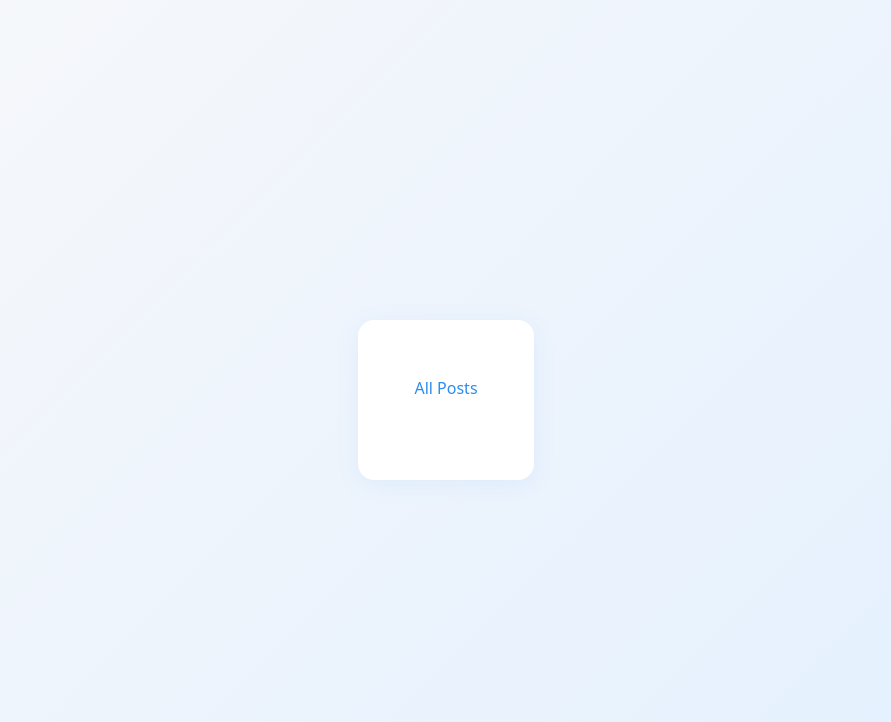
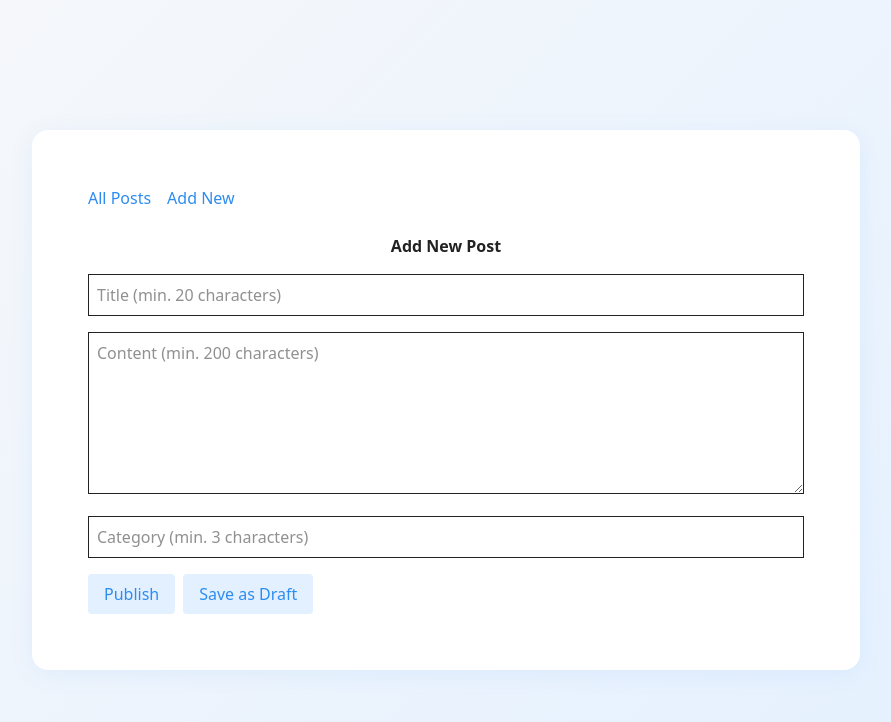
Before and after one commit to ahmadnaufalhakim/sv-fe-test-2023, a React (Vite) app: page /add in a window 1280 px wide. Before the commit this address had no page. Shown: the top 722 px of the page, without its empty margins (194-1085 px from the left). Built offline with nearby package versions, Linux system fonts and the light colour scheme.

Commit message:
feat: add `AddNew` page to create new article

```diff
--- a/src/App.jsx
+++ b/src/App.jsx
@@ -3,6 +3,7 @@ import { BrowserRouter as Router, Routes, Route, Link } from 'react-router-dom'
 import AllPosts from './pages/AllPosts'
 
 import './App.css'
+import AddNew from './pages/AddNew'
 
 const App = () => {
   return (
@@ -11,9 +12,11 @@ const App = () => {
         <div className='p-6'>
           <nav className='flex gap-4 mb-6'>
             <Link to="/">All Posts</Link>
+            <Link to="/add">Add New</Link>
           </nav>
           <Routes>
             <Route path="/" element={<AllPosts />} />
+            <Route path="/add" element={<AddNew />} />
           </Routes>
         </div>
       </Router>
--- /dev/null
+++ b/src/components/PostForm.jsx
@@ -0,0 +1,69 @@
+import { useEffect, useState } from "react";
+
+const PostForm = ({ initialData, onSubmit }) => {
+	const [form, setForm] = useState({
+    title: "",
+    content: "",
+    category: "",
+    status: "draft",
+  })
+
+  useEffect(() => {
+    if (initialData) {
+      setForm(initialData)
+    }
+  }, [initialData])
+
+  const handleChange = (e) => {
+    setForm({ ...form, [e.target.name]: e.target.value })
+  }
+
+  const handleSubmit = (status) => {
+    onSubmit({ ...form, status })
+  }
+
+  return (
+    <div className="space-y-4">
+      <input
+        type="text"
+        name="title"
+        value={form.title}
+        onChange={handleChange}
+        placeholder="Title (min. 20 characters)"
+        className="border p-2 w-full"
+      />
+      <textarea
+        name="content"
+        value={form.content}
+        onChange={handleChange}
+        placeholder="Content (min. 200 characters)"
+        rows="6"
+        className="border p-2 w-full"
+      />
+      <input
+        type="text"
+        name="category"
+        value={form.category}
+        onChange={handleChange}
+        placeholder="Category (min. 3 characters)"
+        className="border p-2 w-full"
+      />
+      <div className="flex gap-2">
+        <button
+          onClick={() => handleSubmit("publish")}
+          className="bg-green-600 text-white px-4 py-2 rounded"
+        >
+          Publish
+        </button>
+        <button
+          onClick={() => handleSubmit("draft")}
+          className="bg-yellow-600 text-white px-4 py-2 rounded"
+        >
+          Save as Draft
+        </button>
+      </div>
+    </div>
+  )
+}
+
+export default PostForm
--- /dev/null
+++ b/src/pages/AddNew.jsx
@@ -0,0 +1,32 @@
+import { useNavigate } from "react-router-dom";
+
+import PostForm from "../components/PostForm";
+
+import { createArticle } from "../api/article";
+
+const AddNew = () => {
+	const navigate = useNavigate()
+
+	const handleSubmit = async (post) => {
+		try {
+      await createArticle(post)
+      alert(`Post "${post.title}" is successfully deleted`)
+      window.location.href = "/"
+    } catch (err) {
+      let errStr = "";
+      for (const [key, value] of Object.entries(JSON.parse(err.message))) {
+        errStr += `${key}: ${value}\n`
+      }
+      alert(errStr)
+    }
+	}
+
+	return (
+		<div>
+			<h1 className="text-2x1 font-bold mb-4">Add New Post</h1>
+			<PostForm onSubmit={handleSubmit} />
+		</div>
+	)
+}
+
+export default AddNew
```
